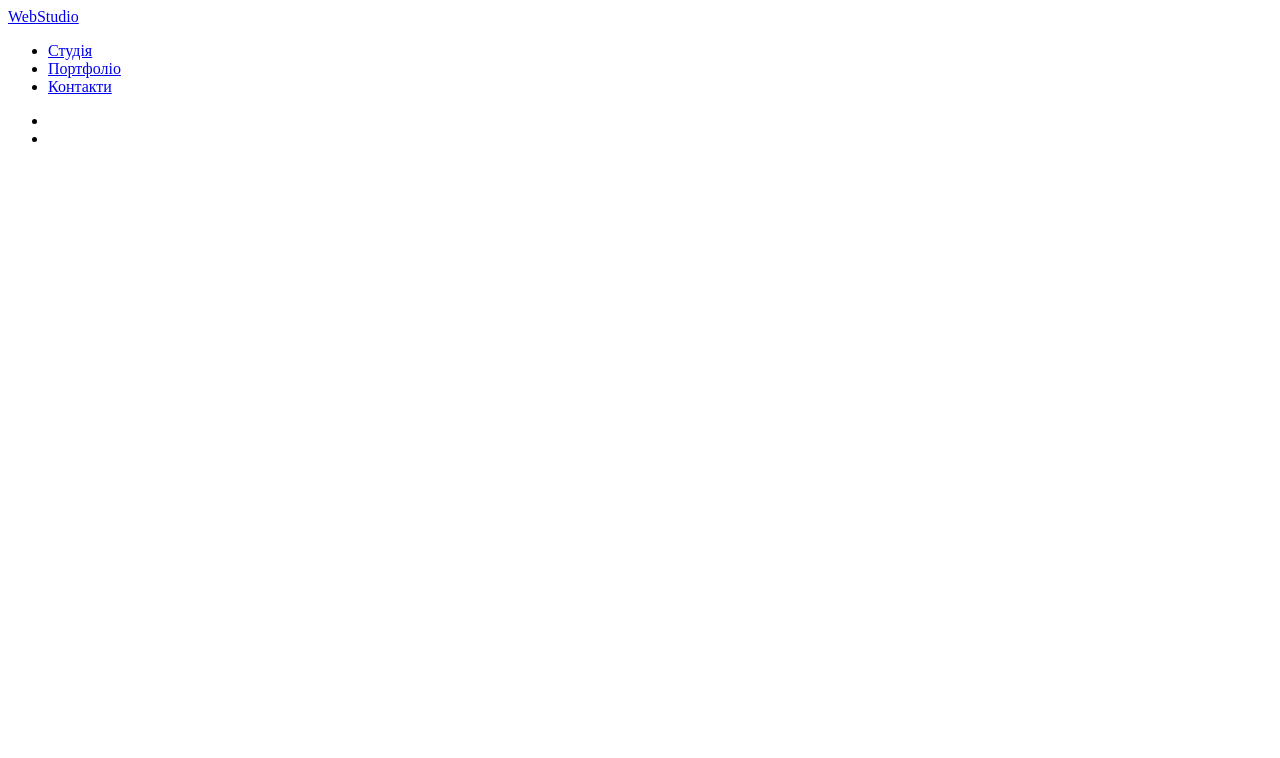
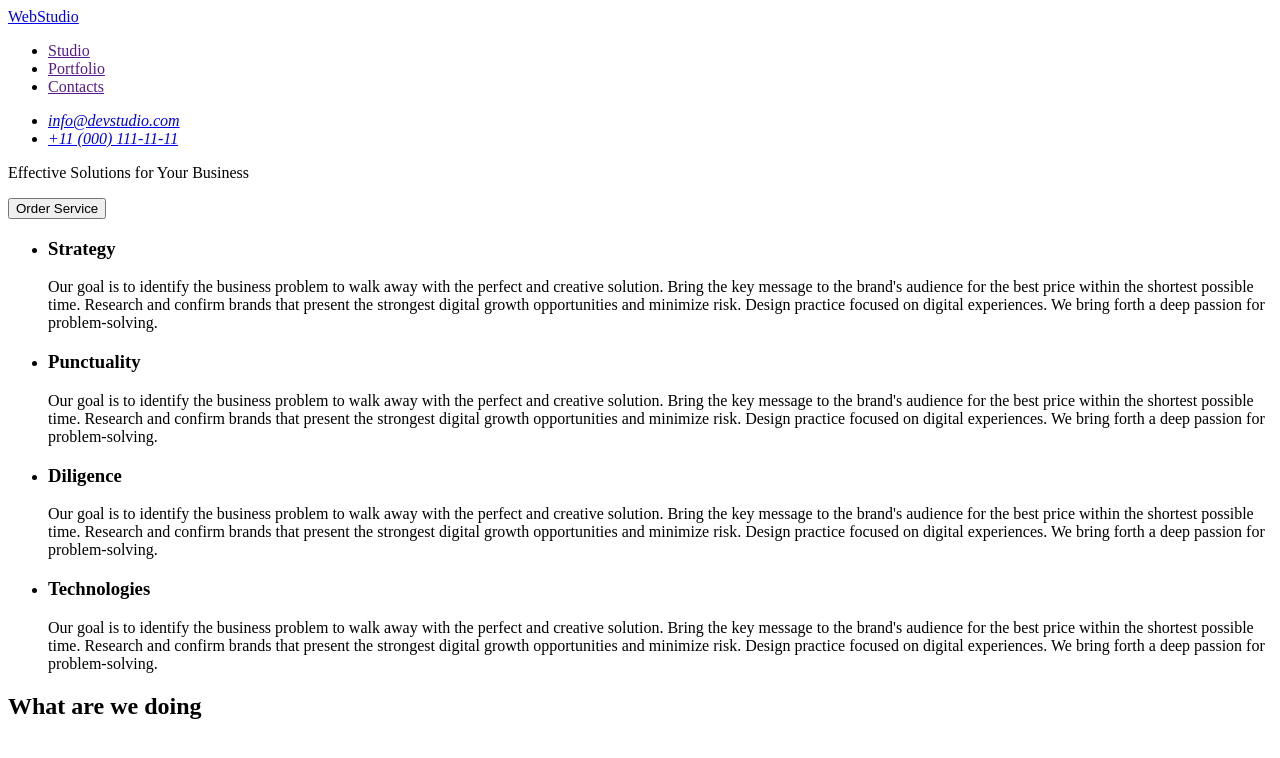
Before and after one commit to ViktoriiaHuryna/goit-markup-hw-01, a plain HTML site: page index.html in a window 1280 px wide. Drawn offline with Linux system fonts and the light colour scheme.

```diff
--- a/index.html
+++ b/index.html
@@ -1,11 +1,11 @@
 <!DOCTYPE html>
 <html lang="en">
   <head>
-    <meta charset="UTF-8">
-    <meta http-equiv="X-UA-Compatible" content="IE=edge">
-    <meta name="viewport" content="width=device-width, initial-scale=1.0">
+    <meta charset="UTF-8" />
+    <meta http-equiv="X-UA-Compatible" content="IE=edge" />
+    <meta name="viewport" content="width=device-width, initial-scale=1.0" />
     <title>WebStudio</title>
-    <meta name="description" content="Ефективні рішення для вашого бізнесу">
+    <meta name="description" content="Ефективні рішення для вашого бізнесу" />
   </head>
 
   <body>
@@ -15,49 +15,100 @@
       <nav>
         <ul>
           <li>
-                    <a href="#special">Студія</a>
+            <a href="">Studio</a>
           </li>
           <li>
-                    <a href="#portfolio">Портфоліо</a>
+            <a href="">Portfolio</a>
           </li>
           <li>
-                    <a href="#contacts">Контакти</a>
+            <a href="">Contacts</a>
           </li>
         </ul>
       </nav>
 
+      <address>
         <ul>
           <li>
-                <a href=""></a>
+            <a href="mailto:info@devstudio.com">info@devstudio.com</a>
           </li>
           <li>
-                <a href=""></a>
+            <a href="tel:+110001111111">+11 (000) 111-11-11</a>
           </li>
         </ul>
+      </address>
     </header>
+
     <!-- Main block -->
     <main>
+      <!-- Hero section -->
+      <section>
+        <p>Effective Solutions for Your Business</p>
+        <button type="button">Order Service</button>
+      </section>
 
+      <!-- Features section -->
+      <section>
+        <h1 hidden>Features</h1>
+        <ul>
+          <li>
+            <h3>Strategy</h3>
+            <p>
+              Our goal is to identify the business problem to walk away with the
+              perfect and creative solution. Bring the key message to the
+              brand's audience for the best price within the shortest possible
+              time. Research and confirm brands that present the strongest
+              digital growth opportunities and minimize risk. Design practice
+              focused on digital experiences. We bring forth a deep passion for
+              problem-solving.
+            </p>
+          </li>
+          <li>
+            <h3>Punctuality</h3>
+            <p>
+              Our goal is to identify the business problem to walk away with the
+              perfect and creative solution. Bring the key message to the
+              brand's audience for the best price within the shortest possible
+              time. Research and confirm brands that present the strongest
+              digital growth opportunities and minimize risk. Design practice
+              focused on digital experiences. We bring forth a deep passion for
+              problem-solving.
+            </p>
+          </li>
+          <li>
+            <h3>Diligence</h3>
+            <p>
+              Our goal is to identify the business problem to walk away with the
+              perfect and creative solution. Bring the key message to the
+              brand's audience for the best price within the shortest possible
+              time. Research and confirm brands that present the strongest
+              digital growth opportunities and minimize risk. Design practice
+              focused on digital experiences. We bring forth a deep passion for
+              problem-solving.
+            </p>
+          </li>
+          <li>
+            <h3>Technologies</h3>
+            <p>
+              Our goal is to identify the business problem to walk away with the
+              perfect and creative solution. Bring the key message to the
+              brand's audience for the best price within the shortest possible
+              time. Research and confirm brands that present the strongest
+              digital growth opportunities and minimize risk. Design practice
+              focused on digital experiences. We bring forth a deep passion for
+              problem-solving.
+            </p>
+          </li>
+        </ul>
+      </section>
+
+      <!-- What are we doing section -->
+      <section>
+        <h2>What are we doing</h2>
+      </section>
+      <!-- Team section -->
+      <section id="contacts"></section>
     </main>
-    <!-- Шапка section -->
-    <section>
-
-    </section>
-    <!-- Особливості section -->
-    <section id="special">
-
-    </section>
-    <!-- Чим ми займаємося section -->
-    <section id="portfolio">
-
-    </section>
-    <!-- Наша команда section -->
-    <section id="contacts">
-
-    </section>
-    <!-- Footer section section -->
-    <footer>
-
-    </footer>
+    <!-- Footer section -->
+    <footer></footer>
   </body>
 </html>
```
Also changed, not shown: .prettierrc.json (added), images/img1.jpg (deleted), images/our team/img1.jpg (added), images/our team/img2.jpg (added), images/our team/img3.jpg (added), images/our team/img4.jpg (added), images/what are we doing/img-1.jpg (added), images/what are we doing/img-2.jpg (added), images/what are we doing/img-3.jpg (added), 4 other files. Lines whose indentation alone changed are shown as unchanged.
